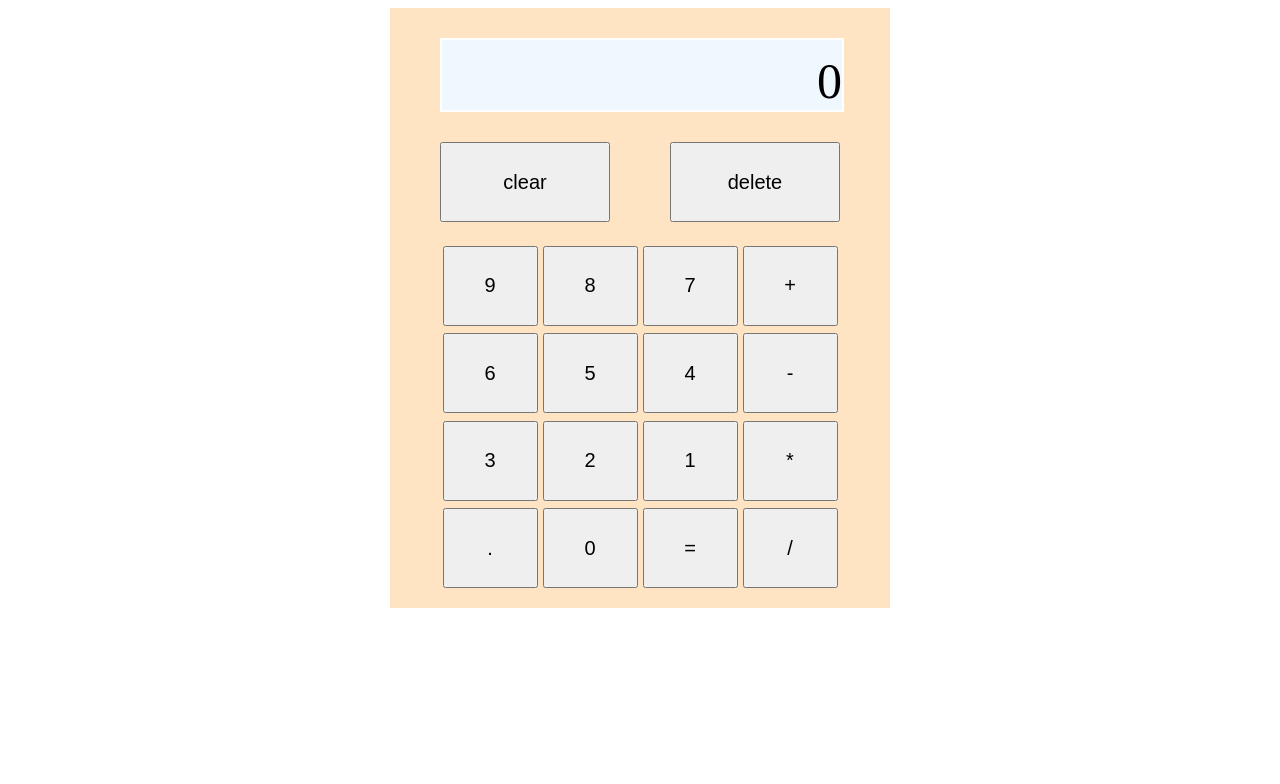
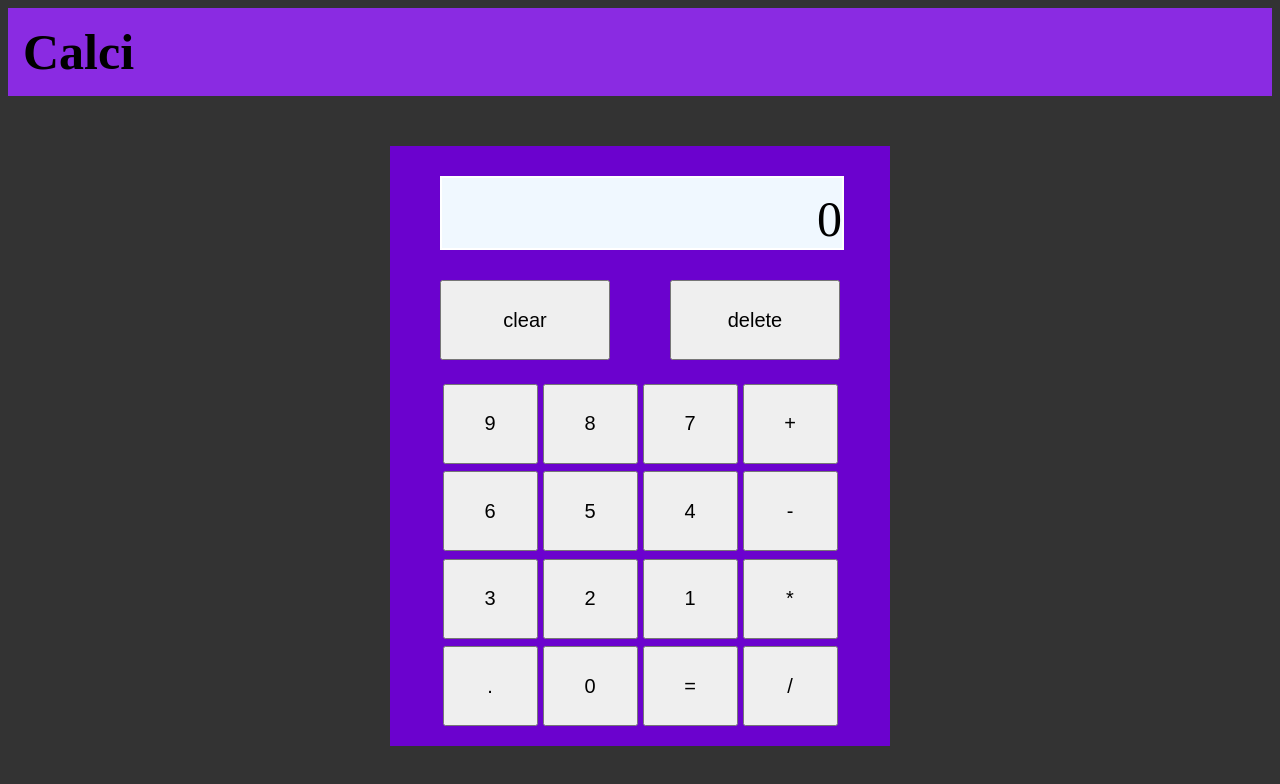
Before and after one commit to Spidey6162099/odin-project-calculator, a plain HTML site: page index.html in a window 1280 px wide. Drawn offline with Linux system fonts and the light colour scheme.

Commit message:
[feat] fixed some buga

```diff
--- a/index.html
+++ b/index.html
@@ -8,6 +8,7 @@
 
 </head>
 <body>
+    <div id="header">Calci</div>
     <div class="container">
         <div id="display">0</div>
         <div id="big_button">
@@ -37,17 +38,21 @@
     <style>
         body{
             display: flex;
-            justify-content: center;
-            align-items: center;
+            /* justify-content: center;
+            align-items: center; */
+            background-color:rgba(0, 0, 0, 0.801);
+            flex-direction: column;
         }
         .container{
+            margin-top: 50px;
             display: flex;
             width: 500px;
             height: 600px;
-            background-color:bisque;
+            background-color:rgb(107, 2, 206);
             flex-direction: column;
             flex-grow: 0;
             align-items: flex-start;
+            align-self: center;
         }
         #display{
             display: flex;
@@ -76,10 +81,20 @@
             height: 350px;
 
         }
+        #header{
+            display: flex;
+            background-color: blueviolet;
+            color: black;
+            flex-grow: 1;
+            padding: 15px;
+            font-size: 50px;
+            font-weight: bolder;
+        }
         button{
             width:95px;
             height: 80px;
             font-size: 20px;
+            background-color: ye;
 
 
         }
@@ -98,6 +113,8 @@
         }
     </style>
     <script>
+
+
     const buttons=document.querySelectorAll(".container>#button_container>#calc_key");
     const display=document.querySelector(".container>#display");
     let splitter=" ";
@@ -154,6 +171,7 @@
     const equal=document.querySelector(".container>#button_container>#equal");
     equal.addEventListener("click",()=>{
        display.textContent=calculate();
+       splitter=" ";
     });
 
     const decimal=document.querySelector(".container>#button_container>#decimal");
```
